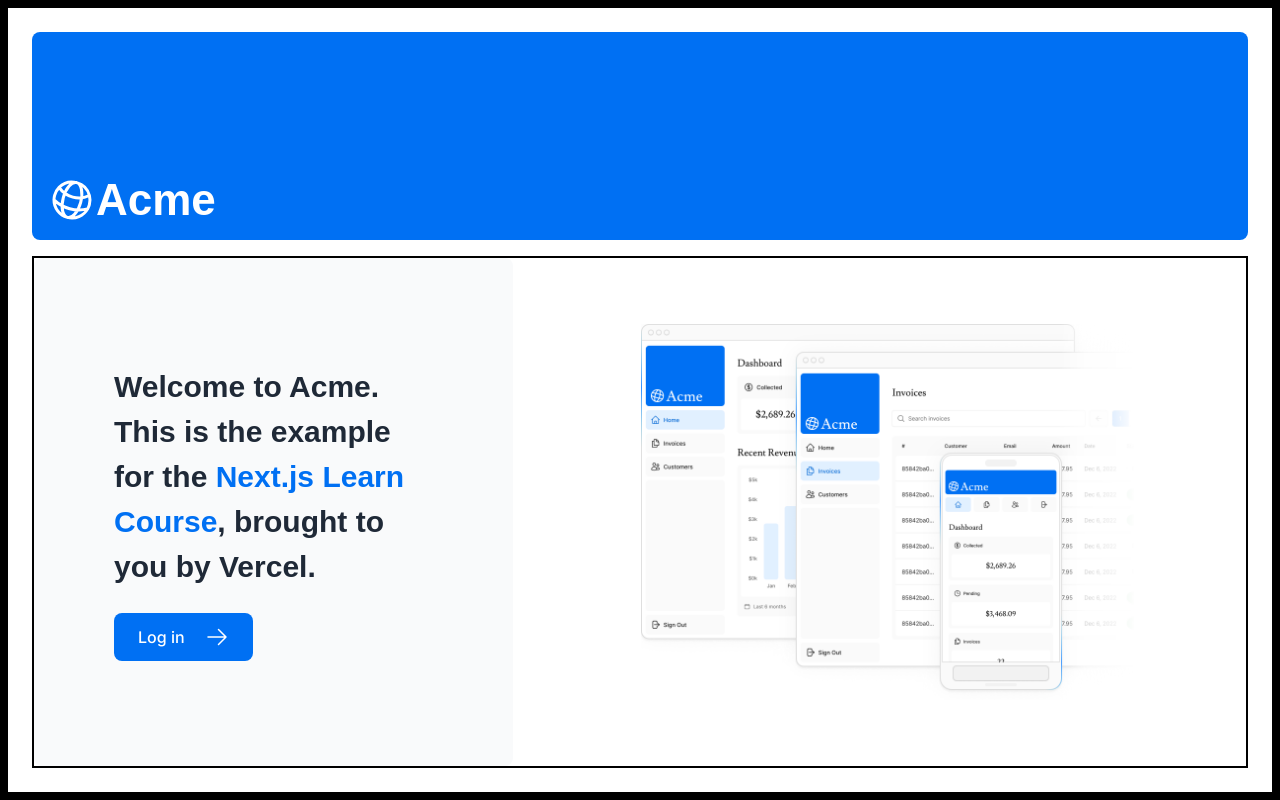
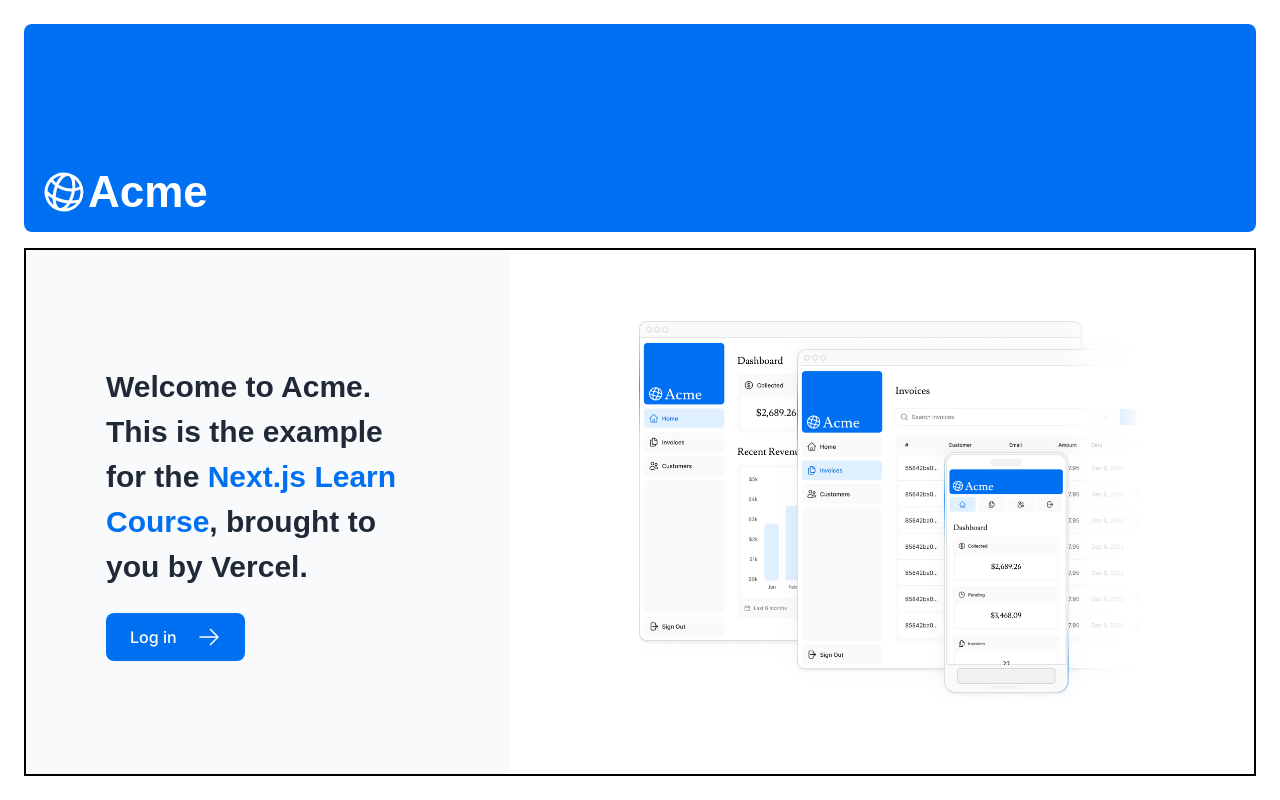
Before and after one commit to tanaphatkaewsri/next-dashboard, a Next.js app: page / in a window 1280 px wide. Built offline with nearby package versions, Linux system fonts and the light colour scheme; a web font is replaced by a local one.

Commit message:
change css

```diff
--- a/app/page.tsx
+++ b/app/page.tsx
@@ -7,7 +7,7 @@
 
 export default function Page() {
   return (
-    <main className="flex min-h-screen flex-col border-8 border-black p-6">
+    <main className="flex min-h-screen flex-col p-6">
       <div className="flex h-20 shrink-0 items-end rounded-lg bg-blue-500 p-4 md:h-52">
         <AcmeLogo />
       </div>
```
